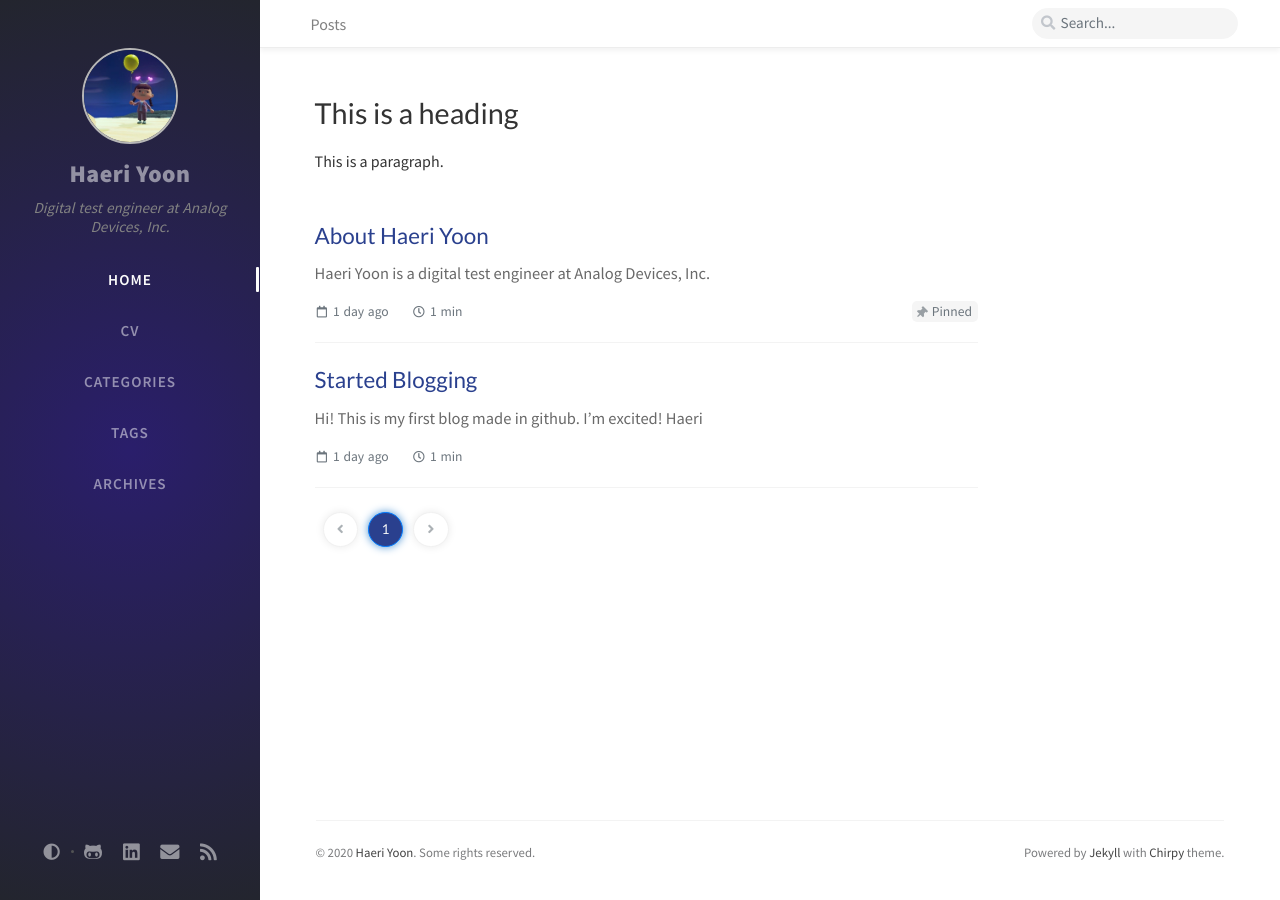
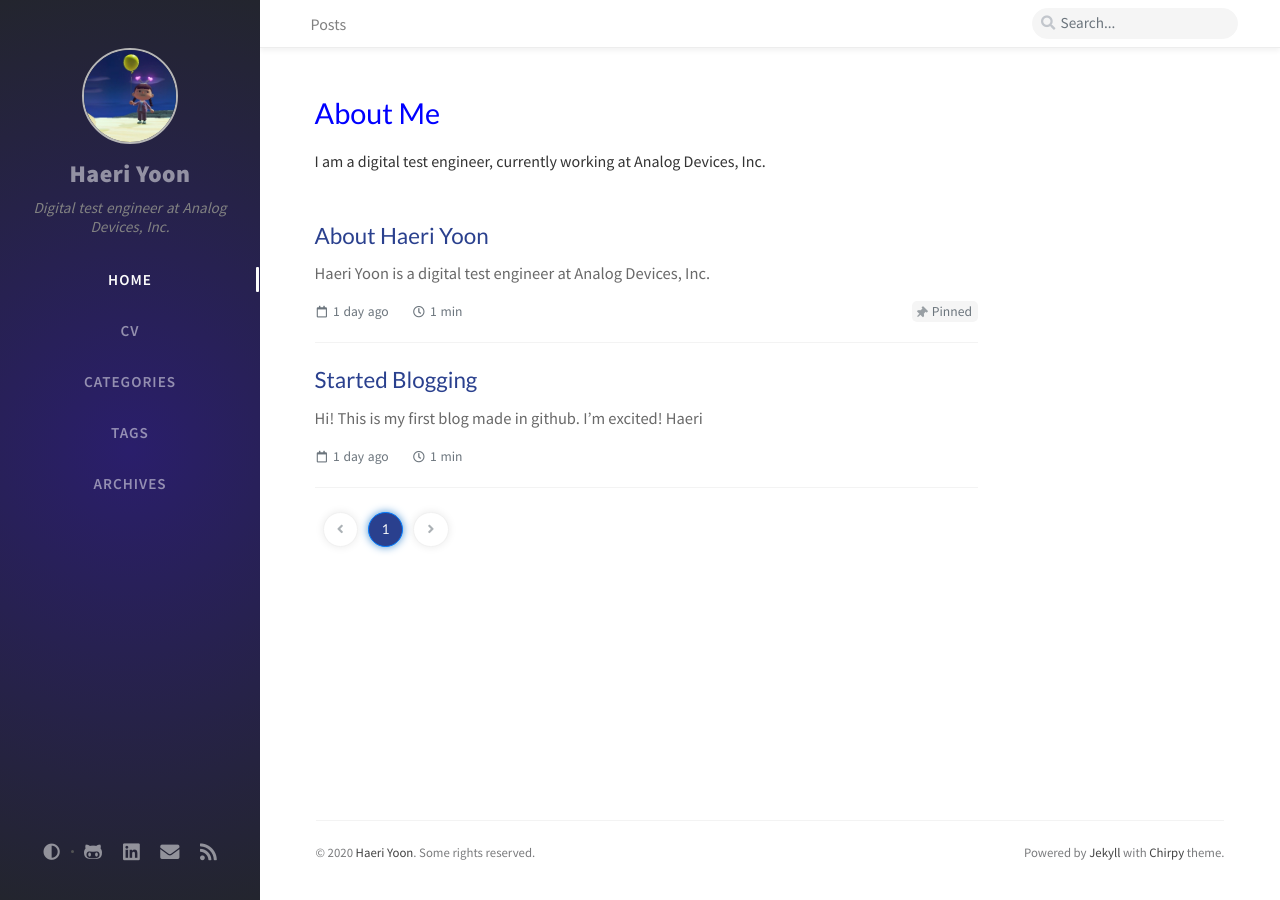
Before and after one commit to haeriy/blog, a Jekyll site: the page built from index.html, in a window 1280 px wide. Built offline with Jekyll 4.4.1, drawn with Linux system fonts in a browser that asks for light colours; nearby versions of some CDN libraries; the list of posts is cut into pages by our own code; comment, search, counter and statistics services are not loaded.

Commit message:
Update home.html

```diff
--- a/_layouts/home.html
+++ b/_layouts/home.html
@@ -9,10 +9,10 @@ layout: page
 
 <!DOCTYPE html>
 <html>
-<body style="background-color:powderblue;">
+<body>
 
-<h1>This is a heading</h1>
-<p>This is a paragraph.</p>
+<h1 style="color:blue;">About Me</h1>
+<p>I am a digital test engineer, currently working at Analog Devices, Inc.</p>
 
 </body>
 </html>
```
